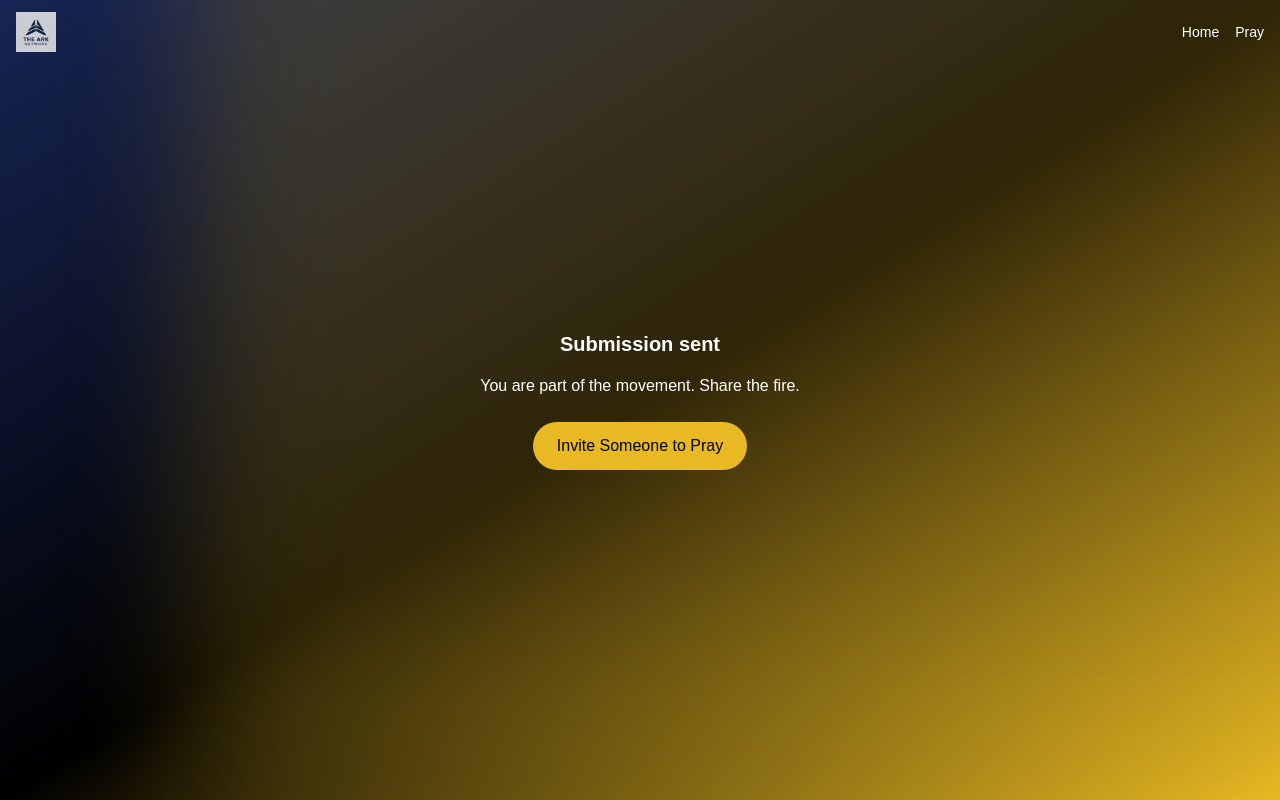
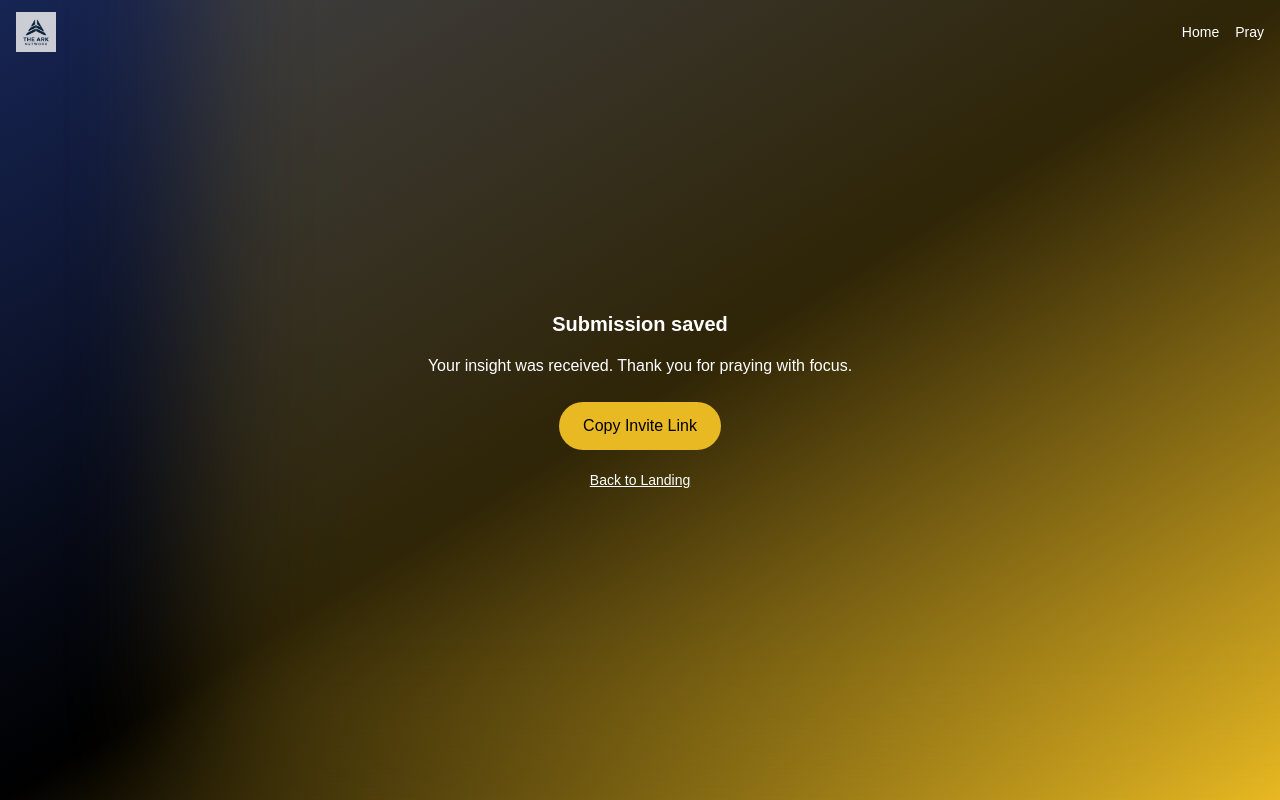
Before and after one commit to Solomough/The-pouring-clouds, a React (Vite) app: page /success in a window 1280 px wide. Built offline with nearby package versions, Linux system fonts and the light colour scheme.

Commit message:
Update Success.jsx

```diff
--- a/src/pages/Success.jsx
+++ b/src/pages/Success.jsx
@@ -1,23 +1,32 @@
-import BackgroundMotion from '../components/BackgroundMotion'
+import BackgroundMotion from "../components/BackgroundMotion";
+import { copyToClipboard } from "../utils/clipboard";
 
 export default function Success() {
-  const inviteLink = window.location.origin
+  const inviteLink = window.location.origin;
+  const inviteText = `Join me on The Ark Network Prayer Cloud — let us pray and grow together: ${inviteLink}`;
 
-  const handleInvite = () => {
-    const msg = encodeURIComponent("Join me on Prayer Cloud. Let us pray and grow together: " + inviteLink)
-    window.open(`https://wa.me/?text=${msg}`, "_blank")
-  }
+  const handleInvite = async () => {
+    const ok = await copyToClipboard(inviteText);
+    if (ok) {
+      alert("Invite copied to clipboard. Paste wherever you want to share.");
+    } else {
+      alert("Copy failed. Please share this link: " + inviteLink);
+    }
+  };
 
   return (
     <div className="flex flex-col justify-center items-center text-white min-h-screen text-center p-5">
       <BackgroundMotion />
-      <h2 className="text-xl font-bold mb-4">Submission sent</h2>
-      <p className="mb-6">You are part of the movement. Share the fire.</p>
+      <h2 className="text-xl font-bold mb-4">Submission saved</h2>
+      <p className="mb-6">Your insight was received. Thank you for praying with focus.</p>
 
-      <button onClick={handleInvite}
-        className="bg-arkgold text-black px-6 py-3 rounded-full">
-        Invite Someone to Pray
+      <button onClick={handleInvite} className="bg-arkgold text-black px-6 py-3 rounded-full mb-3">
+        Copy Invite Link
       </button>
+
+      <a href="/" className="text-sm underline mt-2">
+        Back to Landing
+      </a>
     </div>
-  )
+  );
 }
```
